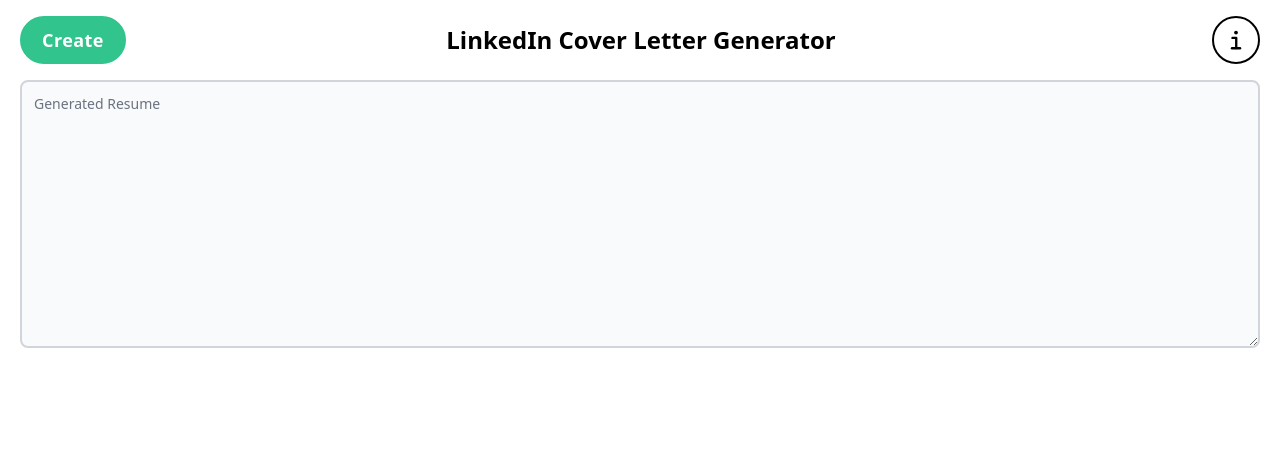
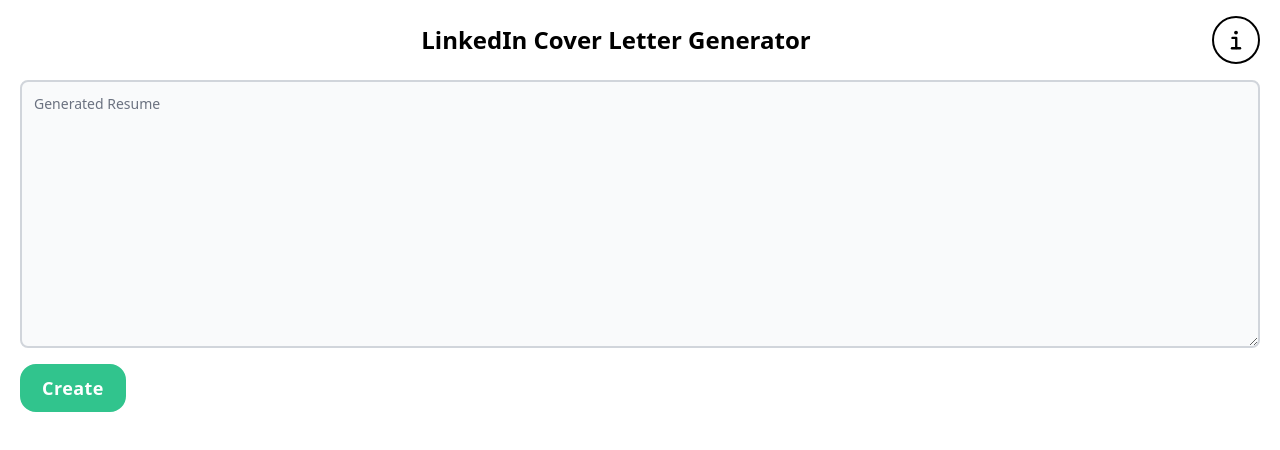
Before and after one commit to colowill/AI-Cover-Letter-Generator, a React (Create React App) app: page / in a window 1280 px wide. Shown: the top 450 px of the page. Built offline with nearby package versions, Linux system fonts and the light colour scheme; the HTML template or start-up script is replaced by a standard one.

Commit message:
adjusted buttons

```diff
--- a/src/App.js
+++ b/src/App.js
@@ -5,7 +5,9 @@
 
 function App() {
 
-  const [page, setPage] = useState(); // Array that switches between page-states defined in pages.js
+  const [page, setPage] = useState(); // useState() allows for state switching between an array. page is default and setPage is the updated state.
+  const [resume, setResume] = useState();
+  const [AIKey, setAIKey] = useState();
   switch (page) {
     case ROUTES.GENERATOR:
       return <Generator setPage={setPage}/> // setPage prop passed to component generator.js
--- a/src/components/Generator.js
+++ b/src/components/Generator.js
@@ -12,15 +12,8 @@
      */
     <div className="flex flex-col">
         <div className="flex flex-row justify-between mx-5 my-4 items-center">
-
-            <button // Create button
-            className="border-2 border-solid border-green-400 bg-green-400 text-white
-            text-lg font-semibold tracking-wide rounded-3xl px-5 py-2 hover:bg-green-350 hover:border-green-350">
-                Create
-            </button>
-
             <h2  // Header titled 'LinkedIn...'
-            className="text-2xl font-bold justify-between mx-1 my-1" style={{marginRight: '60px' }}>
+            className="text-2xl text-center flex-grow font-bold justify-between mx-1 my-1">
                 LinkedIn Cover Letter Generator
             </h2>
 
@@ -42,6 +35,15 @@
             />
 
         </div>
+        <div className="flex flex-row justify-between mx-5 my-4 items-center">
+
+            <button // Create button
+            className="border-2 border-solid border-green-400 bg-green-400 text-white
+            text-lg font-semibold tracking-wide rounded-2xl px-5 py-2 hover:bg-green-350 hover:border-green-350">
+                Create
+            </button>
+
+        </div>
     </div>
   )
 }
--- a/src/components/profile.js
+++ b/src/components/profile.js
@@ -69,8 +69,8 @@
             >
                 <button // Save button
                     type="save"
-                    className="border-2 rounded-3xl px-8 py-2 border-solid bg-blue-500 text-white
-                     border-blue-500 block text-md hover:bg-blue-450 hover:border-blue-450 font-semibold tracking-wide"
+                    className="border-2 rounded-2xl px-7 py-2 border-solid bg-blue-500 text-white
+                     border-blue-500 block text-lg hover:bg-blue-450 hover:border-blue-450 font-semibold tracking-wide"
                 >
                     Save
                 </button>
```
